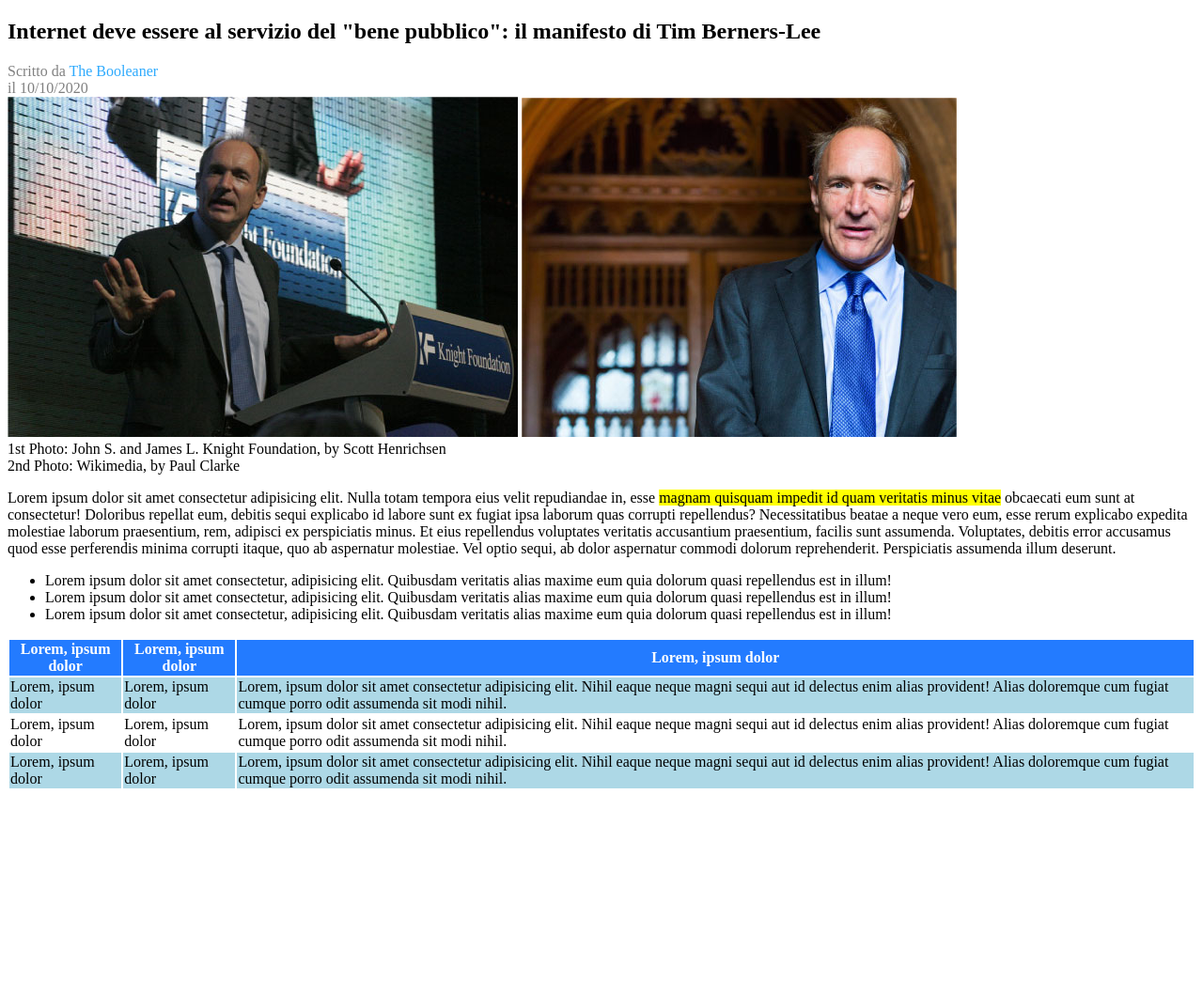
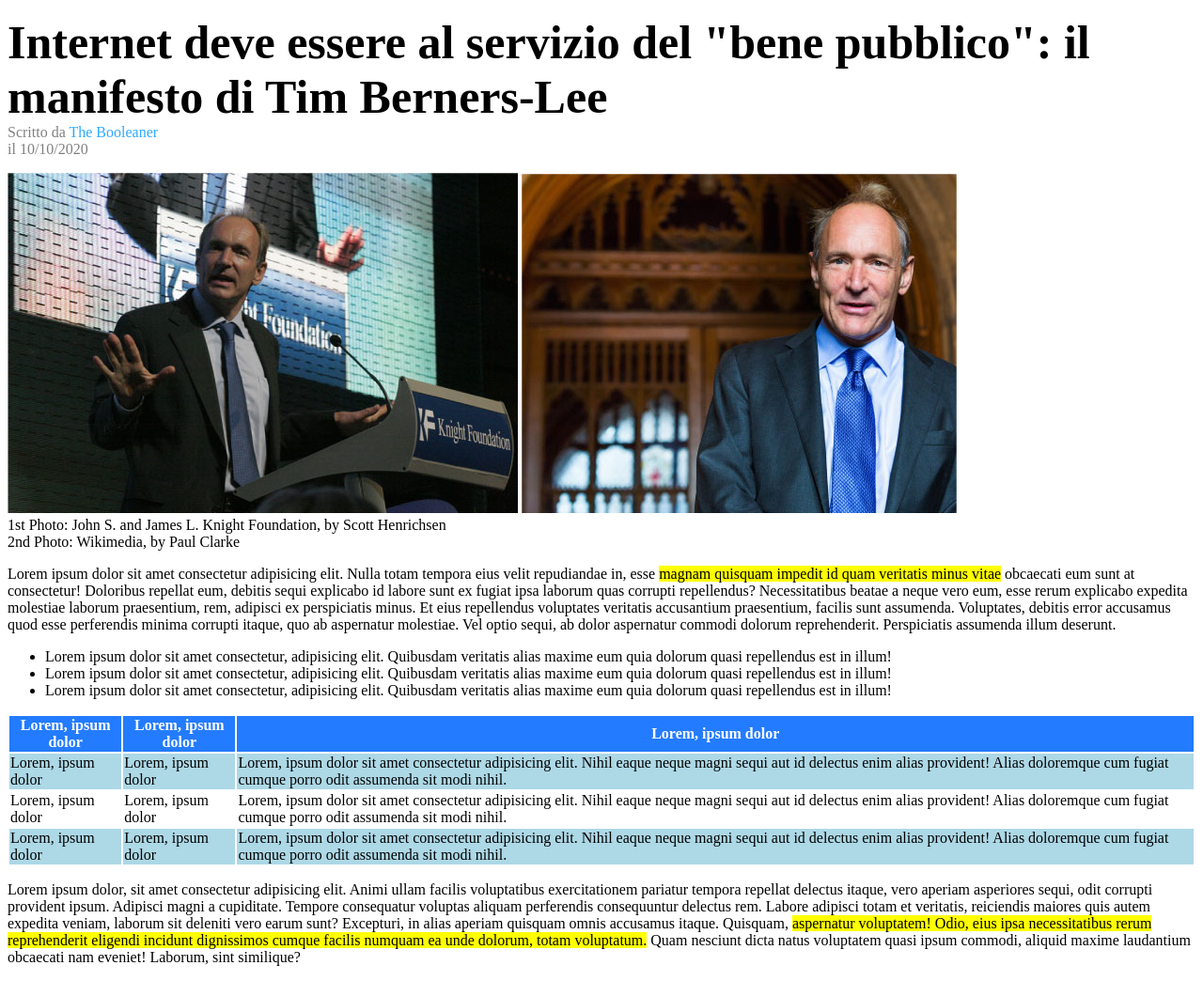
Before and after one commit to paoloferrari97/html-css-booleaner, a plain HTML site: page index.html in a window 1280 px wide. Shown: the whole page at 94% size. Before the commit the page ends 849 px from the top, so only its background shows below. Drawn offline with Linux system fonts and the light colour scheme; files whose address does not match are found by name.

Commit message:
testo 2 e correzioni stilistiche varie

```diff
--- a/index.html
+++ b/index.html
@@ -17,18 +17,22 @@
     <main>
         <!-- titolo principale -->
         <section style="color:grey;">
-            <h1 style="color:black;">Internet deve essere al servizio del "bene pubblico": il manifesto di Tim Berners-Lee</h1>
-            Scritto da <span style="color:rgb(46, 170, 253);">The Booleaner</span> <br>
-            il 10/10/2020
+            <p>
+                <span style="color:black; font-size: 50px; font-weight: 800;">Internet deve essere al servizio del "bene pubblico": il manifesto di Tim Berners-Lee</span>
+                <br>Scritto da <span style="color:rgb(46, 170, 253);">The Booleaner</span> <br>
+                il 10/10/2020
+            </p>
         </section>
         <!-- /titolo principale -->
 
         <!-- foto tim -->
         <section>
-            <img src="./img/tim-1.jpg" alt="foto di tim 1">
-            <img src="./img/tim-2.jpg" alt="foto di tim 2">
-            <br>1st Photo: John S. and James L. Knight Foundation, by Scott Henrichsen <br>
+            <div>
+                <img src="./img/tim-1.jpg" alt="foto di tim 1">
+                <img src="./img/tim-2.jpg" alt="foto di tim 2">
+                <br>1st Photo: John S. and James L. Knight Foundation, by Scott Henrichsen <br>
             2nd Photo: Wikimedia, by Paul Clarke
+            </div>
         </section>
         <!-- /foto tim -->
 
@@ -74,6 +78,12 @@
         </section>
         <!-- /tabella -->
 
+        <!-- testo 2 -->
+        <section>
+            <p>Lorem ipsum dolor, sit amet consectetur adipisicing elit. Animi ullam facilis voluptatibus exercitationem pariatur tempora repellat delectus itaque, vero aperiam asperiores sequi, odit corrupti provident ipsum. Adipisci magni a cupiditate. Tempore consequatur voluptas aliquam perferendis consequuntur delectus rem. Labore adipisci totam et veritatis, reiciendis maiores quis autem expedita veniam, laborum sit deleniti vero earum sunt? Excepturi, in alias aperiam quisquam omnis accusamus itaque. Quisquam, <span style="background-color: yellow;">aspernatur voluptatem! Odio, eius ipsa necessitatibus rerum reprehenderit eligendi incidunt dignissimos cumque facilis numquam ea unde dolorum, totam voluptatum.</span> Quam nesciunt dicta natus voluptatem quasi ipsum commodi, aliquid maxime laudantium obcaecati nam eveniet! Laborum, sint similique?</p>
+        </section>
+        <!-- /testo 2 -->
+
     </main>
     <!-- /main -->
 
```
